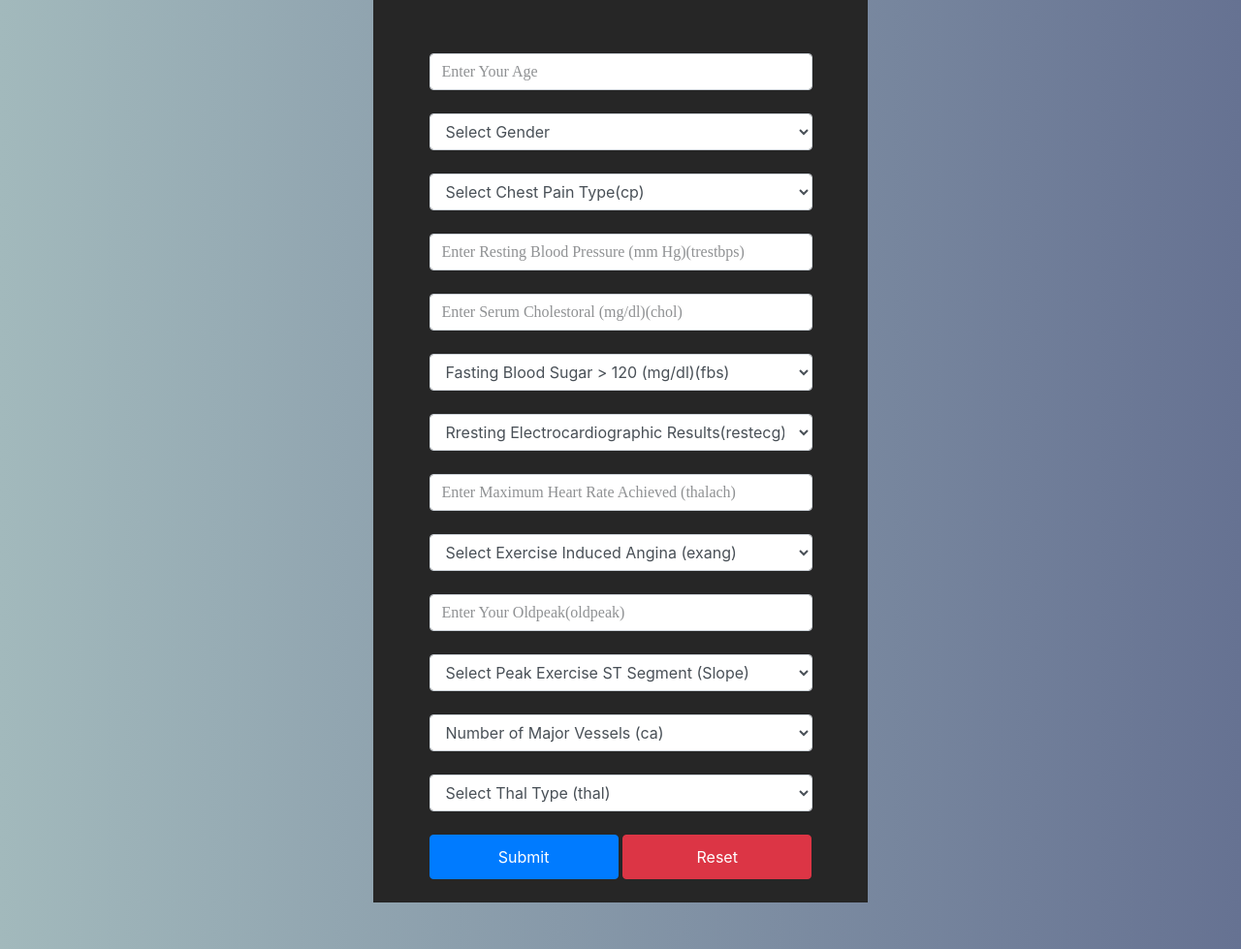
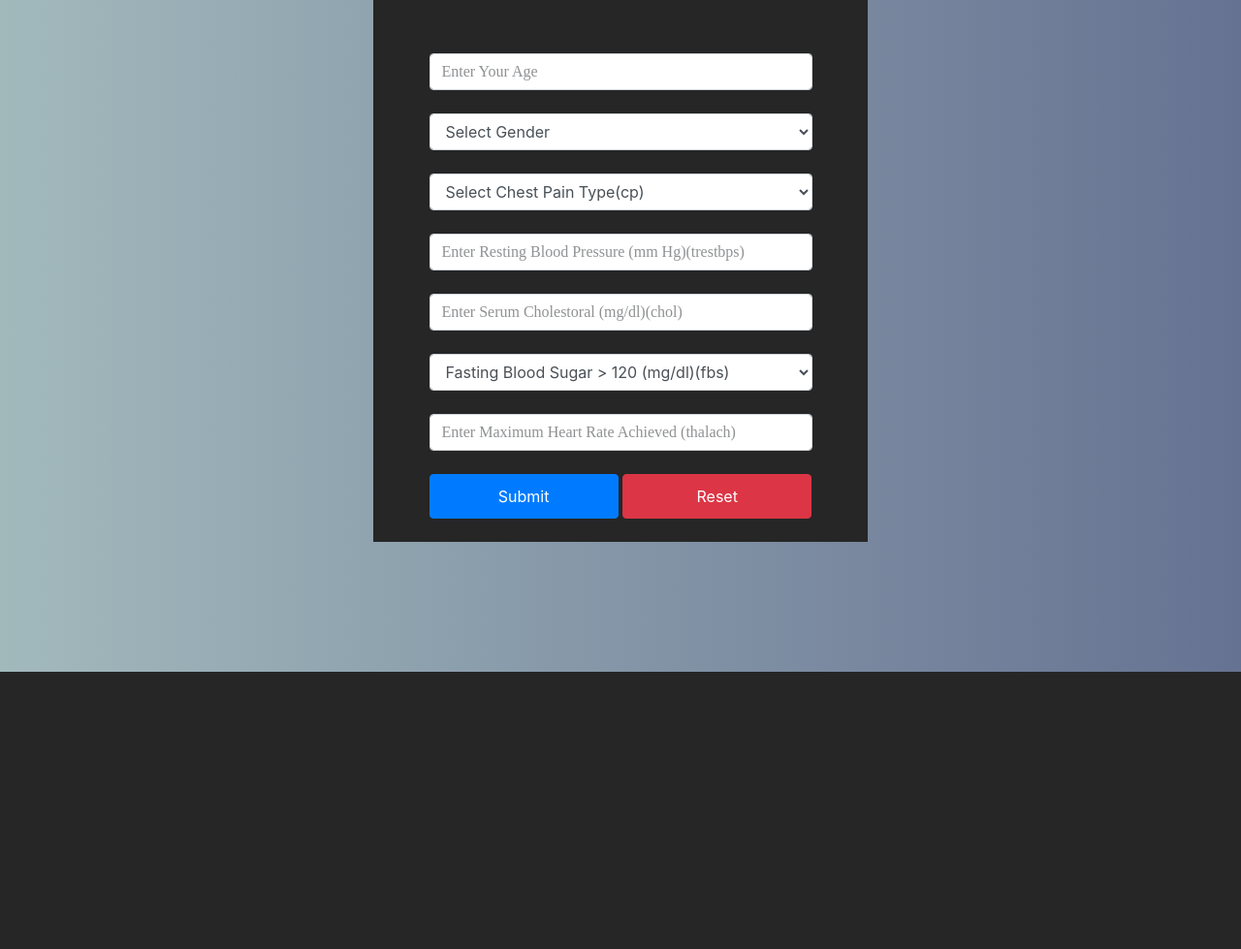
Before and after one commit to vikiofficial/Heart-disease-predictor, a Flask app: page / in a window 1280 px wide. Shown: the part 107-1086 px from the top of the page at 97% size. After the commit the page ends 800 px from the top, so only its background shows below. Run offline with Flask 2, Linux system fonts and the light colour scheme; parts of the project's set-up code (start-up, migrations or seed data) failed here and were passed over; some libraries are stand-ins or nearby versions.

Commit message:
Update original.html

```diff
--- a/Heart-Disease-Prediction-Web-App-master/templates/original.html
+++ b/Heart-Disease-Prediction-Web-App-master/templates/original.html
@@ -142,62 +142,9 @@
                  </select>
                </div>
 
-
-               <div class="form-group">
-                 <select class="form-control chosenn" name="restecg" required="required">
-                   <option value="" selected>Rresting Electrocardiographic Results(restecg)</option>
-                   <option value="0">Normal</option>
-                   <option value="1">Abnormal</option>
-                   <option value="2">Probable</option>
-                 </select>
-               </div>
-
                <div class="form-group">
                  <input type="number" name="thalach" id="thalach" class="form-control" required>
                  <label for="thalach" class="ph-area">Enter Maximum Heart Rate Achieved (thalach)</label>
-               </div>
-
-               <div class="form-group">
-                 <select class="form-control" name="exang" required="required">
-                   <option value="" selected>Select Exercise Induced Angina (exang)</option>
-                   <option value="1">Yes</option>
-                   <option value="0">No</option>
-                 </select>
-               </div>
-
-               <div class="form-group">
-                 <input type="text" name="oldpeak" id="oldpeak" class="form-control" required>
-                 <label for="oldpeak" class="ph-area">Enter Your Oldpeak(oldpeak)</label>
-               </div>
-
-               <div class="form-group">
-                 <select class="form-control chosenn" name="slope" required="required">
-                   <option value="" selected>Select Peak Exercise ST Segment (Slope)</option>
-                   <option value="0">Upsloping</option>
-                   <option value="1">Flat</option>
-                   <option value="2">Downsloping</option>
-                 </select>
-               </div>
-
-               <div class="form-group">
-                 <select class="form-control chosenn" name="ca" required="required">
-                   <option value="" selected>Number of Major Vessels (ca)</option>
-                   <option value="0">Zero</option>
-                   <option value="1">One</option>
-                   <option value="2">Two</option>
-                   <option value="3">Three</option>
-                   <option value="4">Four</option>
-                 </select>
-               </div>
-
-               <div class="form-group">
-                 <select class="form-control chosenn" name="thal" required="required">
-                   <option value="" selected>Select Thal Type (thal)</option>
-                   <option value="0">Normal</option>
-                   <option value="1">Fixed</option>
-                   <option value="2">Defect</option>
-                   <option value="3">Reversable</option>
-                 </select>
                </div>
 
              <div class="form-group">
```
